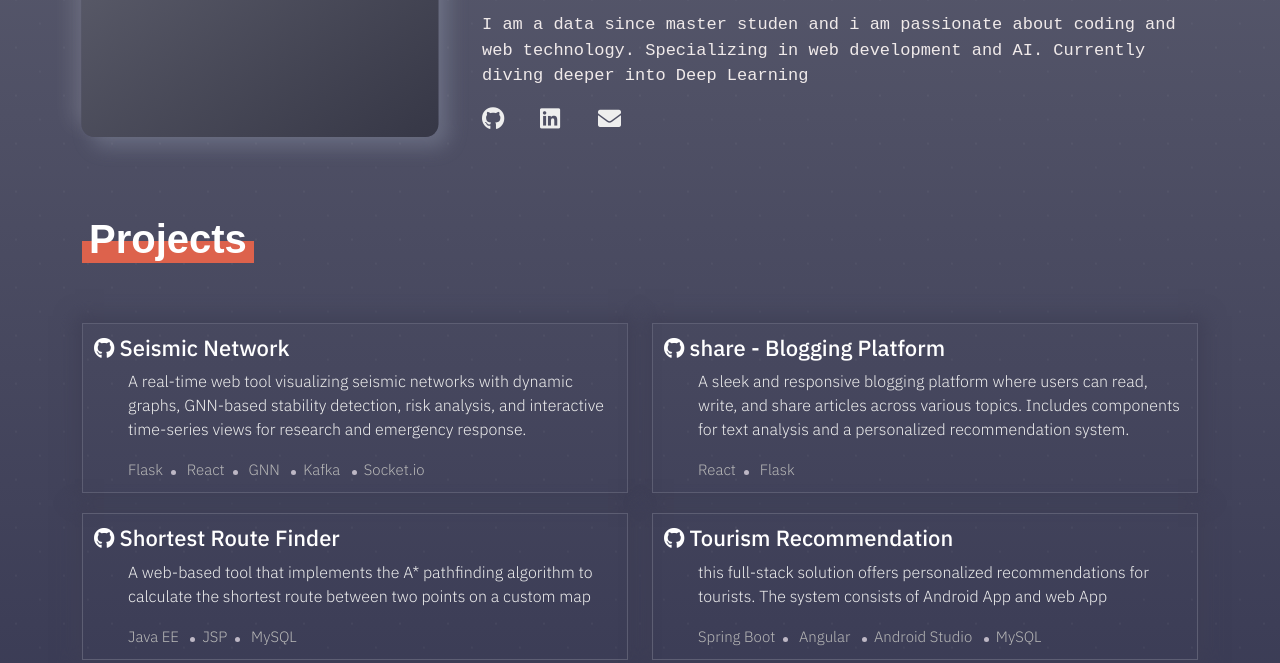
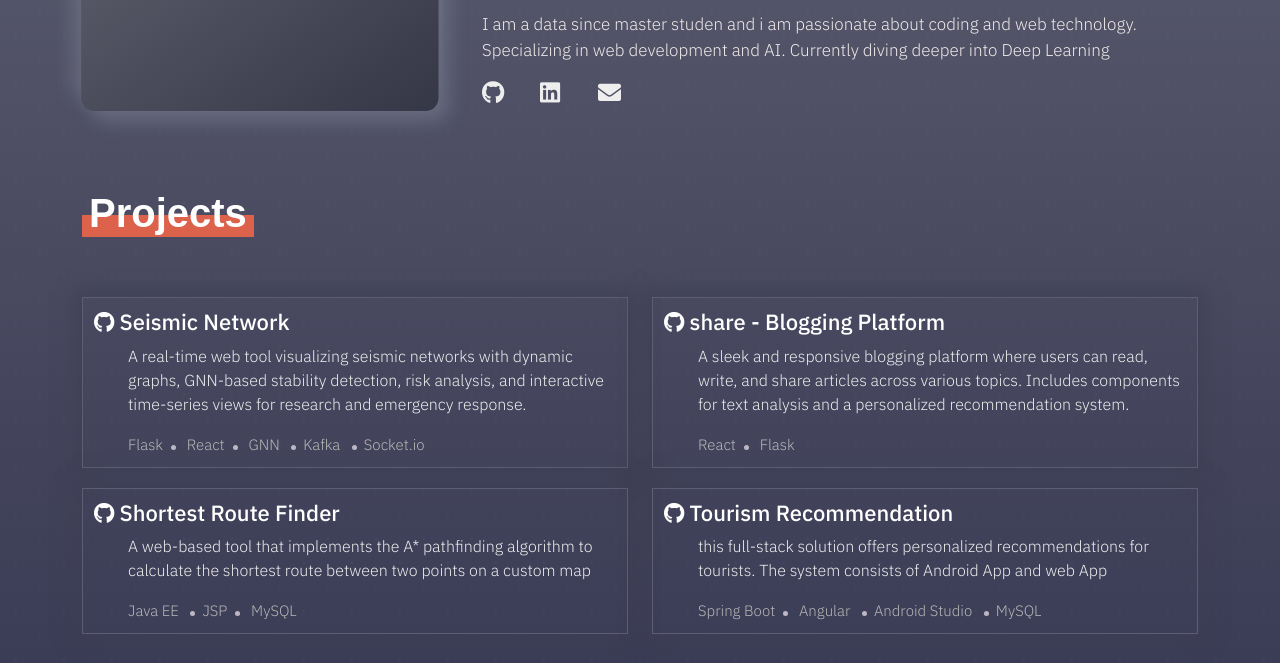
Before and after one commit to abdellahcharki/abdellahcharki.github.io, a plain HTML site: page index.html in a window 1280 px wide. Shown: the part 398-1061 px from the top of the page. Drawn offline with nearby package versions, Linux system fonts and the light colour scheme.

Commit message:
fix font

```diff
--- a/sass/components/_header.scss
+++ b/sass/components/_header.scss
@@ -81,6 +81,8 @@
             text-align: start;
             font-size: 17px;
             margin: 15px 0;
+            font-family: $font_text;
+            font-weight: 300;
         }
 
         .links {
```
Also changed, not shown: style.css, 1 other file.
